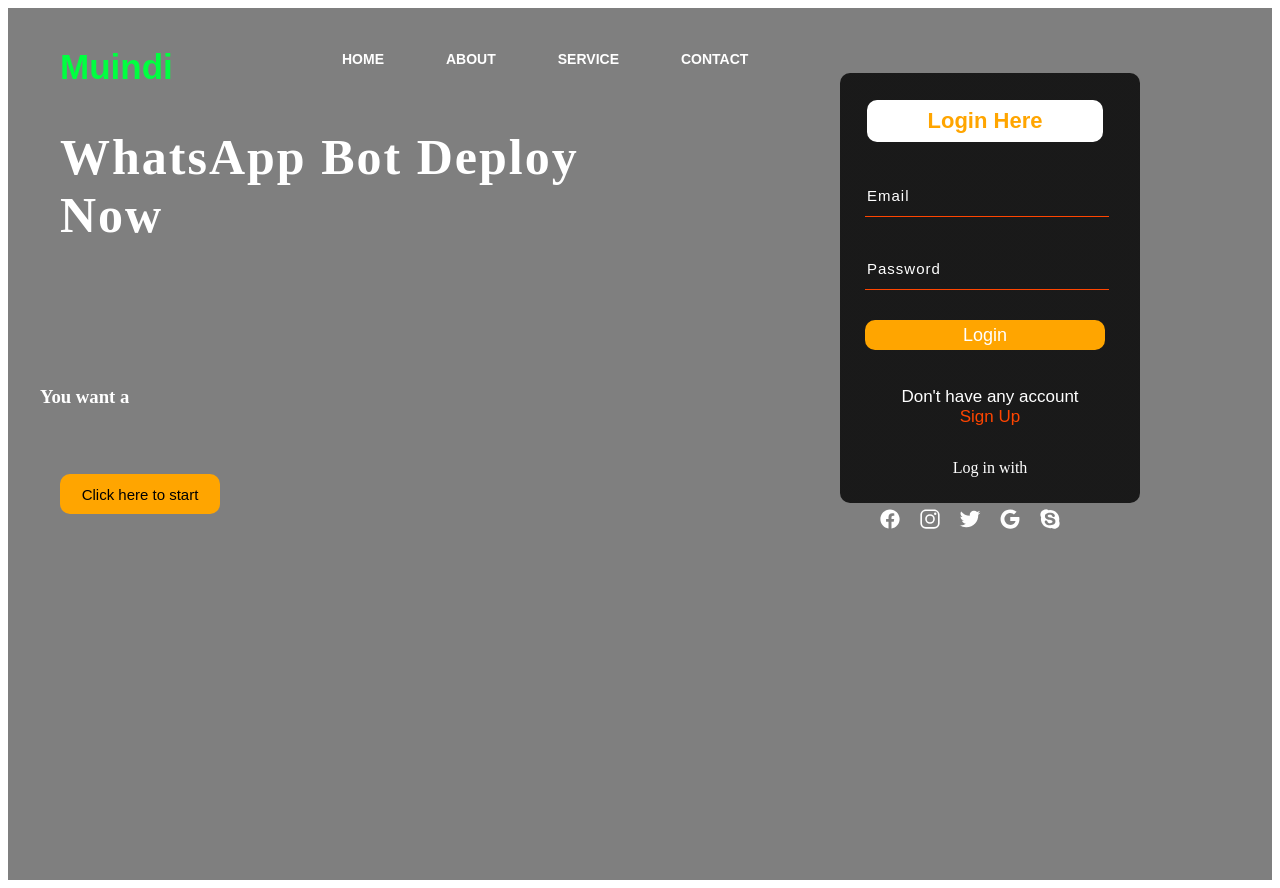
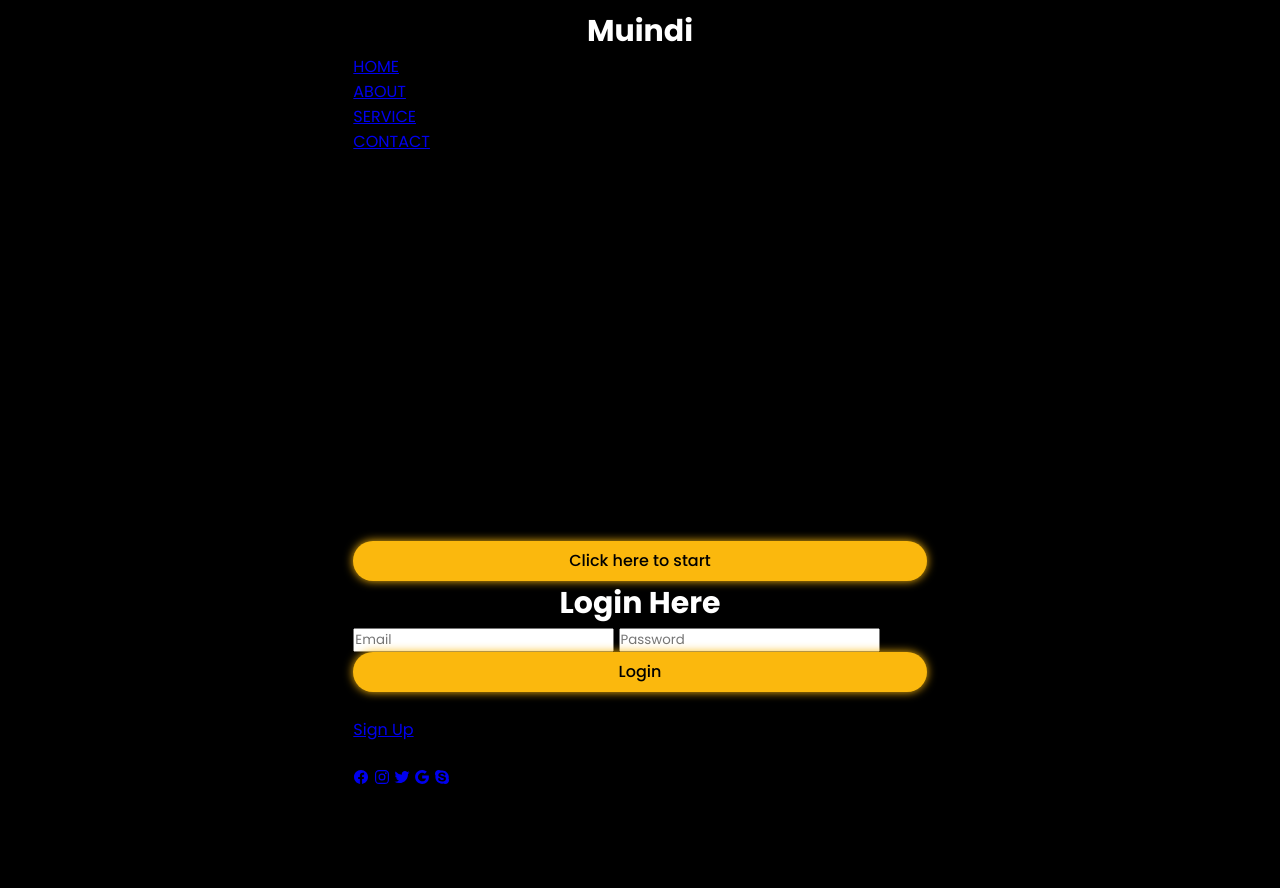
Before and after one commit to levantermd/levantermd.github.io, a plain HTML site: page index.html in a window 1280 px wide. After the commit the page ends 800 px from the top, so only its background shows below. Drawn offline with nearby package versions, Linux system fonts and the light colour scheme.

Commit message:
Update style.css

```diff
--- a/style.css
+++ b/style.css
@@ -1,307 +1,127 @@
-a*{
-    margin: 0;
-    padding: 0;
+/* code by helpmecoder */
 
- }
-
- .main{
-     width: 100%;
-     background: linear-gradient(to top, rgba(0,0,0,0.5)50%,rgba(0,0,0,0.5)50%);
-     background-position: center;
-     background-size: cover;
-     height: 109vh;
-     display: flexbox;
-     align-items: center;
-     justify-content: center;
-     color: grey;
- }
-
- .body {
-    margin: 0%;
-    padding:0%;
-    background-color: #808080;
- }
- .navbar{
-    width: 1200px;
-    height: 75px;
-    margin: auto;
-
- }
-
- .icon{
-    width: 200px;
-    float: left;
-    height: 70px;
-
- }
-
- .logo{
-    color: rgb(0, 255, 64);
-    font-size: 35px;
-    font-family: Arial, Helvetica, sans-serif;
-    padding-left: 20px;
-    float: left;
-    padding-top: 10px;
- }
-
- .menu{
-    width: 400px;
-    float: left;
-    height: 70px;
-
- }
-
-ul{
-    float: left;
-    display: flex;
-    justify-content: center;
-    align-items: center;
-
- }
-
- ul li{
-    list-style: none;
-    margin-left: 62px;
-    margin-top: 27px;
-    font-size: 14px;
- }
-
- ul li a{
-    text-decoration: none;
-    color: white;
-    font-family: Arial, Helvetica, sans-serif;
-    font-weight: bold;
- }
-
- ul li a:hover{
-    color: orange;
-
- }
- .search{
-    width: 400px;
-    float: left;
-    margin-left: 200px;
-
- }
-.srch{
-    font-family: 'Times New Roman', Times, serif;
-    width: 200px;
-    height: 30px;
-    background: white;
-    border: 1px solid orange;
-    margin-top: 13px;
-    color: black;
-    border-right: none;
-    font-size: 16px;
-    float: left;
-    padding: 10px;
-    border-bottom-left-radius: 5px;
-    border-top-left-radius: 5px;
+@import url('https://fonts.googleapis.com/css2?family=Poppins:wght@300;400;500;600;700;800;900&display=swap');
+* {
+  margin: 0;
+  padding: 0;
+  box-sizing: border-box;
+  font-family: 'Poppins', sans-serif;
 }
-::placeholder{
-    font-family: 'Times New Roman', Times, serif;
-    color: black;
+body {
+  display: flex;
+  justify-content: center;
+  align-items: center;
+  min-height: 100vh;
+  background: #000;
 }
-.btn{
-    width: 100px;
-    height: 50px;
-    background: orangered;
-    border: 2px solid orangered;
-    margin-top: 13px;
-    color: black;
-    font-size: 15px;
-    border-bottom-right-radius: 5px;
-    border-bottom-right-radius: 5px;
-    display: inline-block;
-    padding: 10px 20px;
-    text-decoration: none;
-    cursor: pointer;
-      }
-
-.loginSuccessMessage {
-    margin-top: 10px;
-    align-items: center;
-    color: #3498db;
+.wrapper:hover {
+  position: relative;
+  width: 400px;
+  height: 500px;
+  background: #000;
+  box-shadow: 0 0 50px rgb(251, 184, 13);
+  border-radius: 20px;
+  padding: 40px;
+  overflow: hidden;
+  transition: 1s ease-in-out;
 }
 
-.errorMessage {
-    margin-top: 10px;
-    align-items: center;
-    color: #3498db;
+.form-wrapper {
+  display: flex;
+  justify-content: center;
+  align-items: center;
+  width: 100%;
+  height: 100%;
+  transition: 1s ease-in-out;
 }
-
-.btn:focus{
-    outline: none;
+.wrapper.active .form-wrapper.sign-in {
+  transform: translateY(-450px);
 }
-.srch{
-    outline: none;
+.wrapper .form-wrapper.sign-up {
+  overflow: hidden;
+  position: absolute;
+  top: 450px;
+  left: 0;
 }
-.content{
-    width: 1200px;
-    height: auto;
-    margin: auto;
-    color: white;
-    position: relative;
+.wrapper.active .form-wrapper.sign-up {
+  transform: translateY(-450px);
 }
-.content.par{
-    padding-left: 20px;
-    padding-bottom: 25px;
-    font-family: Arial, Helvetica, sans-serif;
-    letter-spacing: 1.2px;
-    line-height: 30px;
-
+h2 {
+  font-size: 30px;
+  color: #fff;
+  text-align: center;
 }
-
-.content h1{
-    font-family: 'Times New Roman', Times, serif;
-    font-size: 50px;
-    padding-left: 20px;
-    margin-top: 9px;
-    letter-spacing: 2px;
+.input-group {
+  position: relative;
+  margin: 30px 0;
+  border-bottom: 2px solid #fff;
 }
-
-.content .cn{
-    width: 160px;
-    height: 40px;
-    background: orange;
-    border: none;
-    margin-bottom: 10px;
-    margin-left: 20px;
-    font-size: 15px;
-    border-radius: 10px;
-    cursor: pointer;
-    transition: 4s ease;
+.input-group label {
+  position: absolute;
+  top: 50%;
+  left: 5px;
+  transform: translateY(-50%);
+  font-size: 16px;
+  color: #fff;
+  pointer-events: none;
+  transition: .5s;
 }
-
-.content .cn a{
-    text-decoration: none;
-    color: black;
-    transition: .3s ease;
+.input-group input {
+  width: 320px;
+  height: 40px;
+  font-size: 16px;
+  color: #fff;
+  padding: 0 5px;
+  background: transparent;
+  border: none;
+  outline: none;
 }
-
-.cn:hover{
-    background-color: white;
-
+.input-group input:focus~label,
+.input-group input:valid~label {
+  top: -5px;
 }
-
-.content span{
-    color: orange;
-    font-size: 65px;
-
+.remember {
+  margin: -5px 0 15px 5px;
 }
-
-.form{
-    width: 250px;
-    height: 380px;
-    background: linear-gradient(to top,rgba(0,0,0,0.8)50%,rgba(0,0,0,0.8)50%);
-    position: absolute;
-    top: -10px;
-    left: 800px;
-    border-radius: 10px;
-    padding: 25px;
-
+.remember label {
+  color: #fff;
+  font-size: 14px;
 }
-
-.form h2{
-    width: 220px;
-    font-family: sans-serif;
-    text-align: center;
-    color: orange;
-    font-size: 22px;
-    background-color: white;
-    border-radius: 10px;
-    margin: 2px;
-    padding: 8px;
+.remember label input {
+  accent-color: rgb(251, 184, 13);
 }
-.form input{
-    width: 240px;
-    height: 40px;
-    background: transparent;
-    border-bottom: 0.5px solid orangered;
-    border-top: none;
-    border-right: none;
-    border-left: none;
-    color: white;
-    font-size: 15px;
-    letter-spacing: 1px;
-    margin-top: 30px;
-    font-family: sans-serif;
-
-
+button {
+  position: relative;
+  width: 100%;
+  height: 40px;
+  background: rgb(251, 184, 13);
+  box-shadow: 0 0 10px rgb(251, 184, 13);
+  font-size: 16px;
+  color: #000;
+  font-weight: 500;
+  cursor: pointer;
+  border-radius: 30px;
+  border: none;
+  outline: none;
 }
-
-.form input focus{
-    outline: none;
-
+.signUp-link {
+  font-size: 14px;
+  text-align: center;
+  margin: 15px 0;
 }
-
-::placeholder{
-    color: white;
-    font-family: Arial, Helvetica, sans-serif;
-
+.signUp-link p {
+  color: #fff;
 }
-
-.btnn{
-    width: 240px;
-    height: 30px;
-    background: orange;
-    border: none;
-    margin-top: 30px;
-    font-size: 18px;
-    border-radius: 10px;
-    cursor: pointer;
-    color: white;
-
+.signUp-link p a {
+  color: rgb(251, 184, 13);
+  text-decoration: none;
+  font-weight: 500;
 }
-.btnn:hover{
-    background: white;
-    color: orangered;
+.signUp-link p a:hover {
+  text-decoration: underline;
 }
-.btnn a{
-    text-decoration: none;
-    color: black;
-    font-weight: bold;
-
+.loginSuccessMessage {
+  margin-top: 10px;
+  align-items: center;
+  color: #3498db;
 }
-.form .link{
-    font-family: Arial, Helvetica, sans-serif;
-    font-size: 17px;
-    padding-top: 20px;
-    text-align: center;
-
-}
-.form .link a{
-    text-decoration: none;
-    color: orangered;
-
-}
-.liw{
-    padding-top: 15px;
-    padding-bottom: 10px;
-    text-align: center;
-}
-.icon a{
-    text-decoration: none;
-    color: white;
-
-}
-.icon ion-icon{
-    color: white;
-    font-size: 22px;
-    padding-left: 14px;
-    padding-top: 5px;
-    transition: 0.3s ease;
-
-}
-.icon ion-icon:hover{
-    color: orange;
-
-}
-.continuousText {
-    font-size: 18px;
-    color: black;
-    font-weight: bold;
-    overflow: hidden;
-    border-right: 2px solid #000;
-    padding-right: 5px;
-}
```
